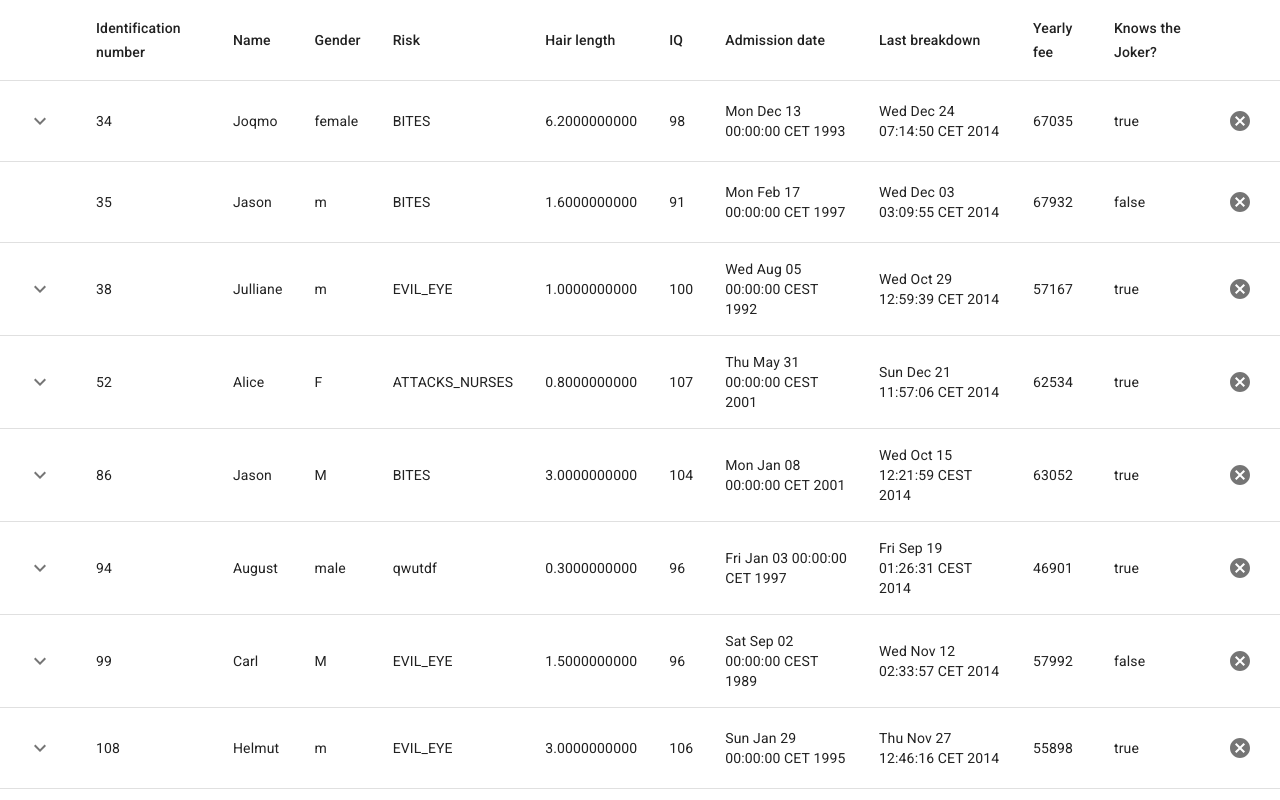
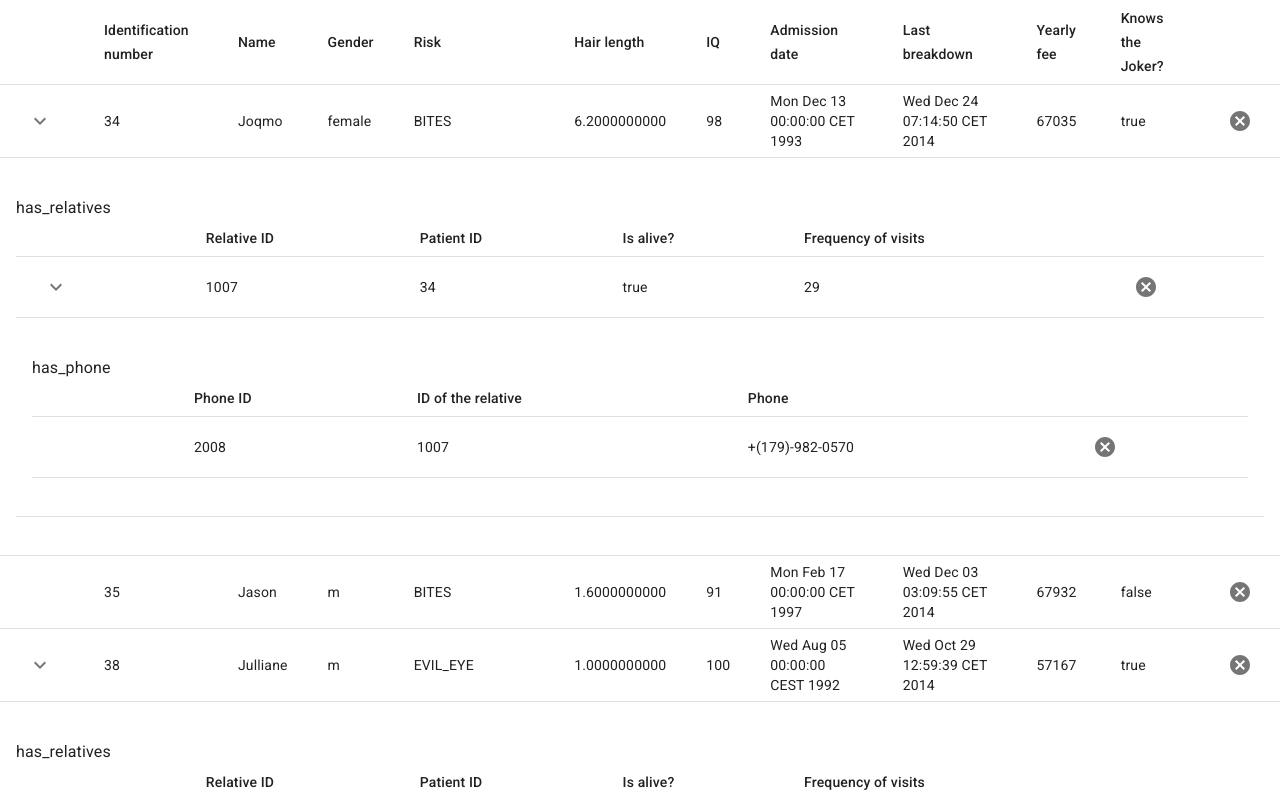
Before and after one commit to crazefan/ga-jsontotable, a React (Create React App) app: page / in a window 1280 px wide. Shown: the top 800 px of the page. Built offline with nearby package versions, Linux system fonts and the light colour scheme.

Commit message:
sublevels rendered

```diff
--- a/src/App.js
+++ b/src/App.js
@@ -6,10 +6,15 @@ function App() {
   const [data, setData] = useState(exampleData);
 
   const onRowUpdated = () => {};
+  const onRowDeleted = () => {};
 
   return (
     <div>
-      <TableBuilder rows={data} onRowUpdated={onRowUpdated} />
+      <TableBuilder
+        rows={data}
+        onRowUpdated={onRowUpdated}
+        onRowDeleted={onRowDeleted}
+      />
     </div>
   );
 }
--- a/src/TableBuilder/index.js
+++ b/src/TableBuilder/index.js
@@ -21,7 +21,12 @@ import {
 
 const RowBuilder = ({ rowData, onUpdated, onDeleted }) => {
   const kids = getRowKids(rowData);
-  const { data, isOpen = false } = rowData;
+  const { data, __isOpen = true } = rowData;
+  const { key, records } = kids || {};
+  const hasKids = kids && Array.isArray(records) && records.length > 0;
+
+  const onRowUpdated = () => {};
+  const onRowDeleted = () => {};
   return (
     <>
       <TableRow>
@@ -37,6 +42,20 @@ const RowBuilder = ({ rowData, onUpdated, onDeleted }) => {
           </IconButton>
         </TableCell>
       </TableRow>
+      {hasKids && __isOpen && (
+        <TableRow>
+          <TableCell colSpan={100}>
+            <Box py={4}>
+              <Typography>{key}</Typography>
+              <TableBuilder
+                rows={records}
+                onRowUpdated={onRowUpdated}
+                onRowDeleted={onRowDeleted}
+              />
+            </Box>
+          </TableCell>
+        </TableRow>
+      )}
     </>
   );
 };
@@ -44,7 +63,7 @@ const RowBuilder = ({ rowData, onUpdated, onDeleted }) => {
 const TableBuilder = ({ rows, onRowUpdated, onRowDeleted }) => {
   const headLabels = getHeadLabelsFromRows(rows);
   return (
-    <Table>
+    <Table size={"small"}>
       <TableHead>
         <TableRow>
           {headLabels.map((label, i) => (
```
